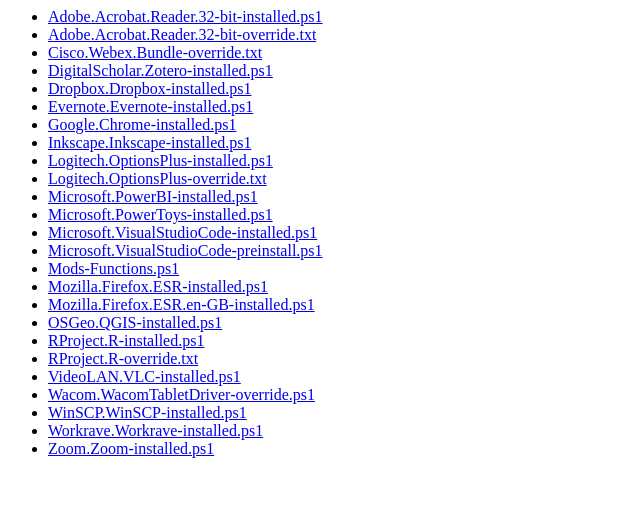
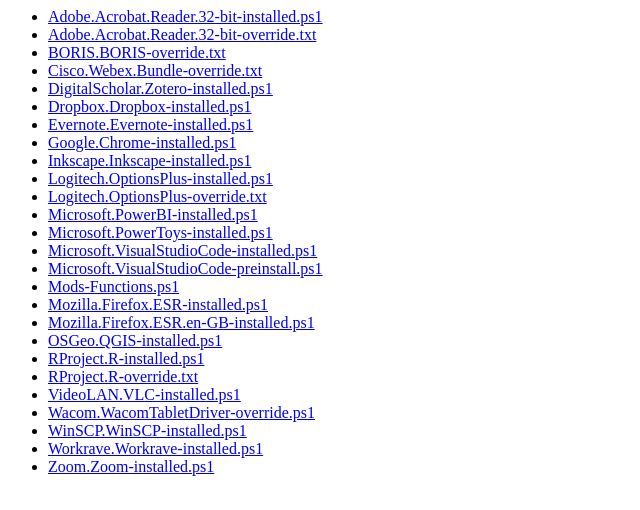
Before and after one commit to DF-UEA/df-uea.github.io, a plain HTML site: page wau-mods/index.html in a window 1280 px wide. Shown: the whole page, without its empty margins (0-640 px from the left). Drawn offline with Linux system fonts and the light colour scheme.

Commit message:
Updated index.html

```diff
--- a/wau-mods/index.html
+++ b/wau-mods/index.html
@@ -1,6 +1,7 @@
 <ul>
 <li><a href='Adobe.Acrobat.Reader.32-bit-installed.ps1'>Adobe.Acrobat.Reader.32-bit-installed.ps1</a></li>
 <li><a href='Adobe.Acrobat.Reader.32-bit-override.txt'>Adobe.Acrobat.Reader.32-bit-override.txt</a></li>
+<li><a href='BORIS.BORIS-override.txt'>BORIS.BORIS-override.txt</a></li>
 <li><a href='Cisco.Webex.Bundle-override.txt'>Cisco.Webex.Bundle-override.txt</a></li>
 <li><a href='DigitalScholar.Zotero-installed.ps1'>DigitalScholar.Zotero-installed.ps1</a></li>
 <li><a href='Dropbox.Dropbox-installed.ps1'>Dropbox.Dropbox-installed.ps1</a></li>
```
